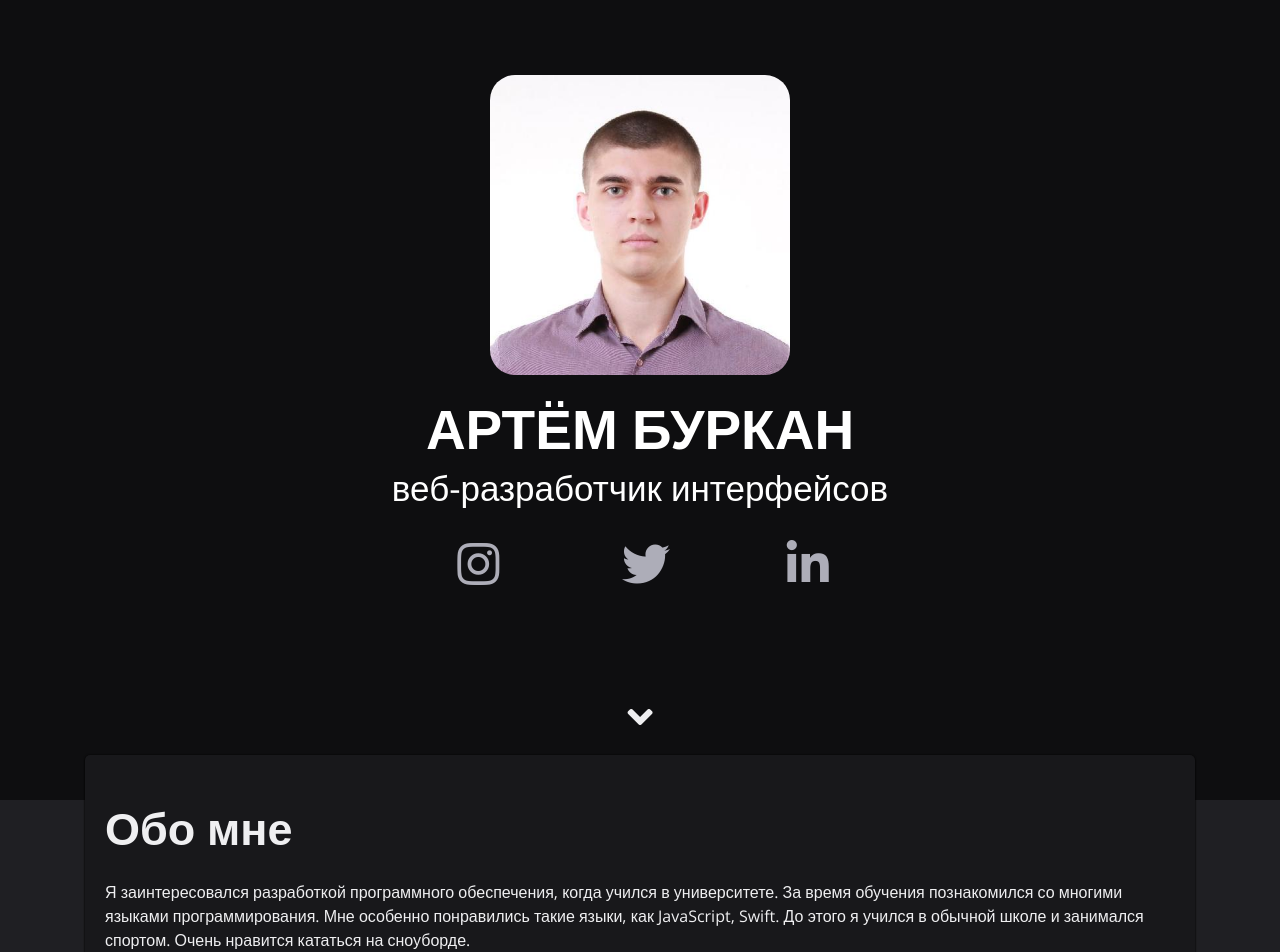
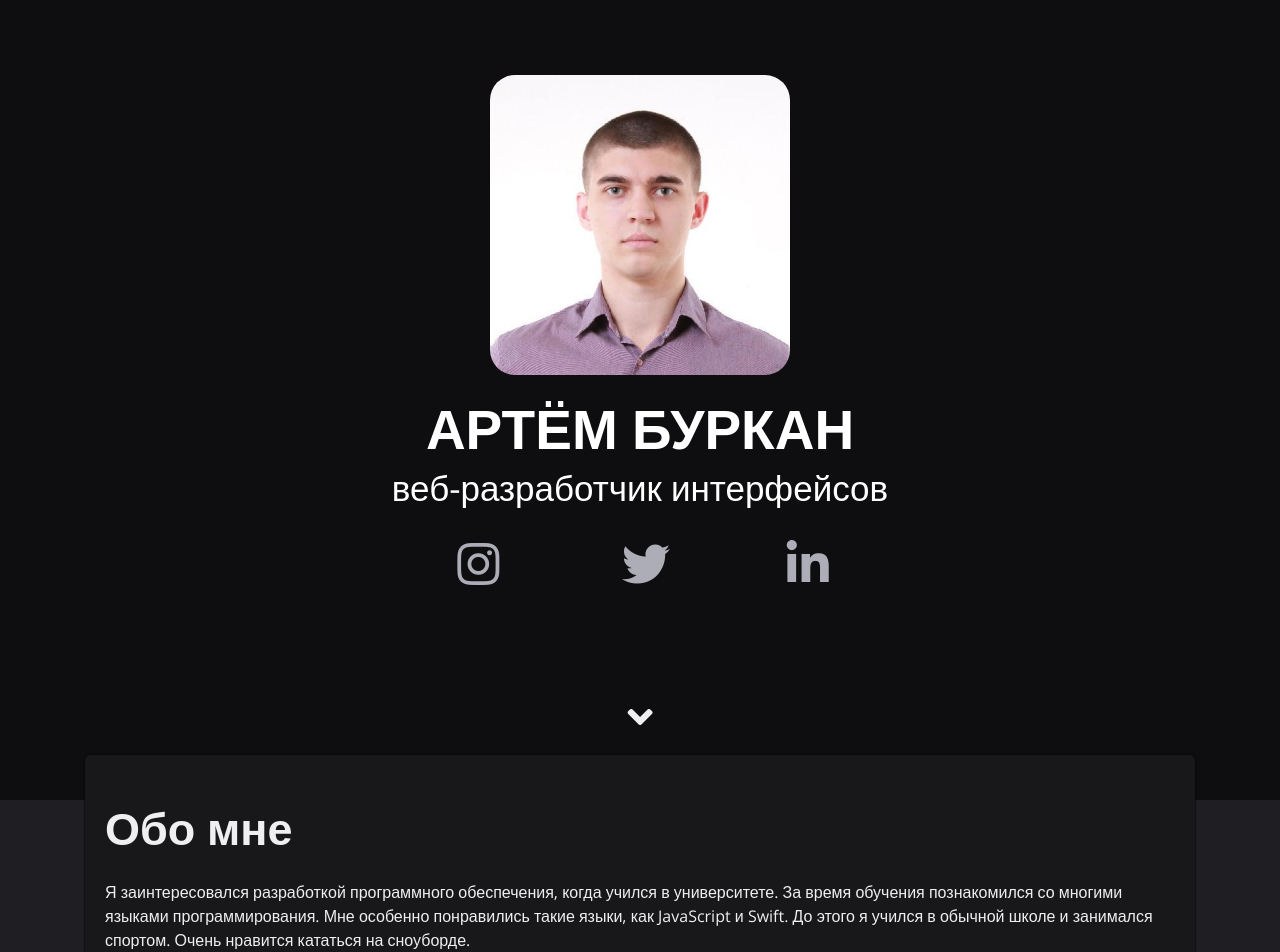
Before and after one commit to artyomburkan/artyomburkan.github.io, a plain HTML site: page index.html in a window 1280 px wide. Shown: the top 952 px of the page. Drawn offline with nearby package versions, Linux system fonts and the light colour scheme.

Commit message:
Initial commit

```diff
--- a/index.html
+++ b/index.html
@@ -122,7 +122,7 @@
           </h1>
           <div class="aboutMe">
             <p class="aboutMe__text">
-              Я заинтересовался разработкой программного обеспечения, когда учился в университете. За время обучения познакомился со многими языками программирования. Мне особенно понравились такие языки, как JavaScript, Swift. До этого я учился в обычной школе и занимался спортом. Очень нравится кататься на сноуборде.
+              Я заинтересовался разработкой программного обеспечения, когда учился в университете. За время обучения познакомился со многими языками программирования. Мне особенно понравились такие языки, как JavaScript и Swift. До этого я учился в обычной школе и занимался спортом. Очень нравится кататься на сноуборде.
             </p>
             <p class="aboutMe__text">
               Я начал работать веб-разработчиком интерфейсов в 2017 году после окончания университета. Мне удалось поработать во многих компаниях и даже в самой крупной компании СНГ — Яндекс.
```
